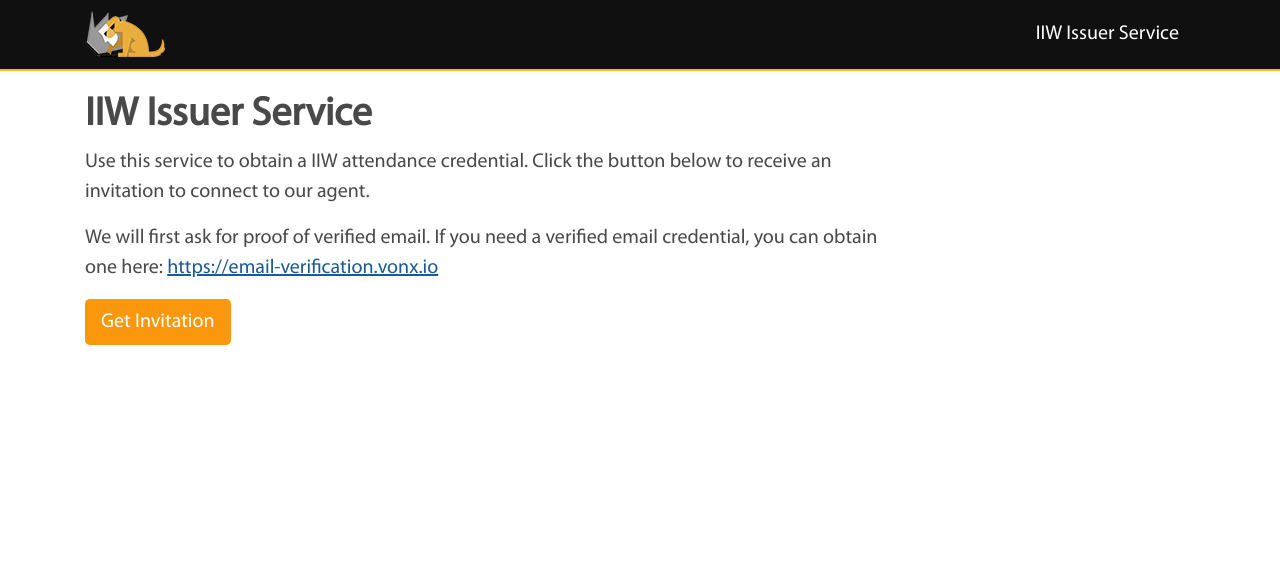
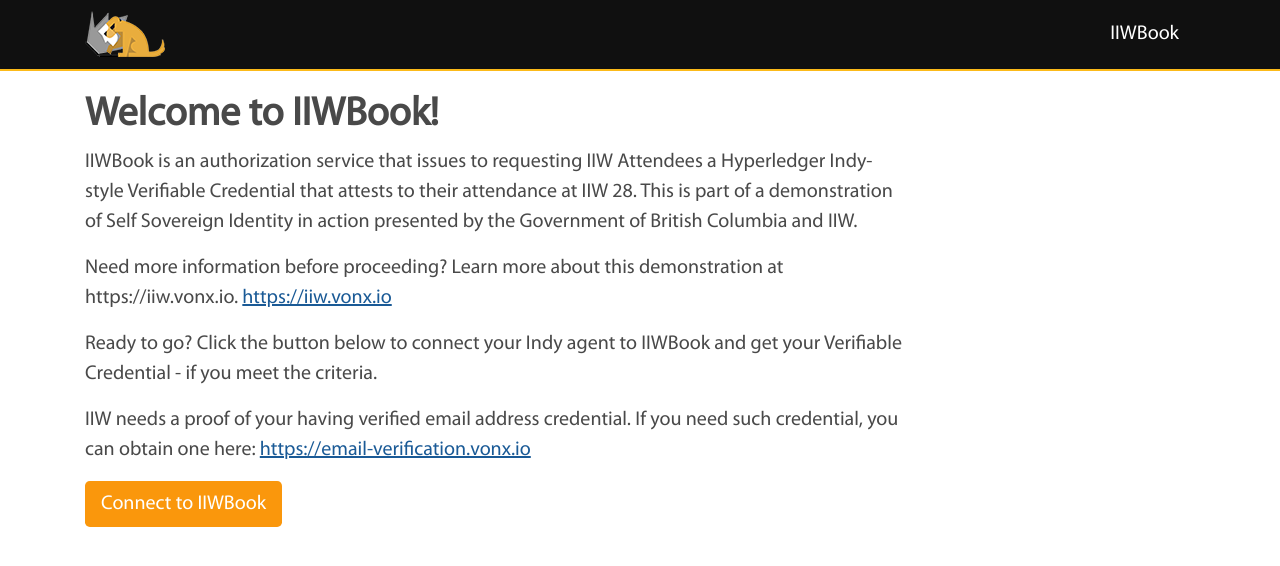
Before and after one commit to bcgov/iiwbook, a Django app: page / in a window 1280 px wide. Shown: the top 566 px of the page. Run offline with Django 3.2, Linux system fonts and the light colour scheme; parts of the project's set-up code (start-up, migrations or seed data) failed here and were passed over; some libraries are stand-ins or nearby versions.

Commit message:
Updating the instructions with (too many) more words
Signed-off-by: Stephen Curran <swcurran@gmail.com>

```diff
--- a/src/iiw_book/templates/index.html
+++ b/src/iiw_book/templates/index.html
@@ -11,10 +11,10 @@
     <meta charset="utf-8" />
     <meta http-equiv="X-UA-Compatible" content="IE=edge" />
     <link rel="shortcut icon" href="{% static 'favicon.ico' %}" />
-    <title>IIW Attendance Issuer</title>
+    <title>IIWBook Attendance Issuer</title>
     <meta
       name="description"
-      content="An email verification service used to issue a verifiable credential asserting that you are the owner of an email address."
+      content="A verification service used to issue a verifiable credential asserting a requester is an IIW 28 Attendee based on their verified email address."
     />
     <meta name="viewport" content="width=device-width, initial-scale=1" />
 
@@ -36,17 +36,17 @@
             <img
               class="img-fluid d-none d-md-block"
               src="/assets/images/iiw-dog-logo.png"
-              alt="B.C. Government Logo"
+              alt="IIW Dog Logo"
             />
 
             <img
               class="img-fluid d-md-none"
               src="/assets/images/iiw-dog-logo.png"
-              alt="B.C. Government Logo"
+              alt="IIW Dog Logo"
             />
           </a>
           <div class="navbar-brand">
-            IIW Issuer Service
+            IIWBook
           </div>
         </div>
       </nav>
@@ -55,21 +55,34 @@
       <div class="container">
         <div class="row">
           <div class="col-md-9 col-sm-8">
-            <h1>IIW Issuer Service</h1>
+            <h1>Welcome to IIWBook!</h1>
             <p class="lead">
-              Use this service to obtain a IIW attendance credential. Click the
-              button below to receive an invitation to connect to our agent.
+              IIWBook is an authorization service that issues to requesting IIW Attendees a
+              Hyperledger Indy-style Verifiable Credential that attests to their
+              attendance at IIW 28. This is part of a demonstration of Self Sovereign
+              Identity in action presented by the Government of British Columbia and IIW.
             </p>
             <p class="lead">
-              We will first ask for proof of verified email. If you need a
-              verified email credential, you can obtain one here:
+              Need more information before proceeding? Learn more about this
+              demonstration at https://iiw.vonx.io.
+              <a href="https://iiw.vonx.io" target="_blank"
+                >https://iiw.vonx.io</a
+              >
+            </p>
+            <p class="lead">
+              Ready to go? Click the button below to connect your Indy agent to
+              IIWBook and get your Verifiable Credential - if you meet the criteria.
+            </p>
+            <p class="lead">
+              IIW needs a proof of your having verified email address credential. If you need such
+              credential, you can obtain one here:
               <a href="https://email-verification.vonx.io" target="_blank"
                 >https://email-verification.vonx.io</a
               >
             </p>
           </div>
         </div>
-        <a href="/get-invite" class="btn btn-primary btn-lg">Get Invitation</a>
+        <a href="/get-invite" class="btn btn-primary btn-lg">Connect to IIWBook</a>
       </div>
     </main>
 
```
Also changed, not shown: src/iiw_book/templates/backend.html (+7 -7 lines), src/iiw_book/templates/backend_approved.html (+5 -5 lines), src/iiw_book/templates/backend_denied.html (+6 -6 lines), src/iiw_book/templates/invite.html (+19 -11 lines).
